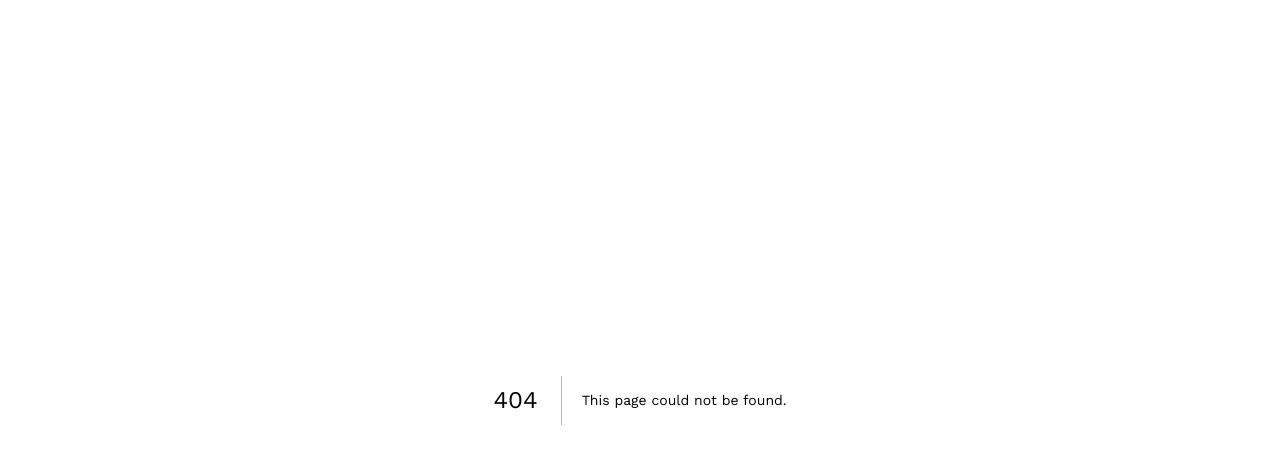
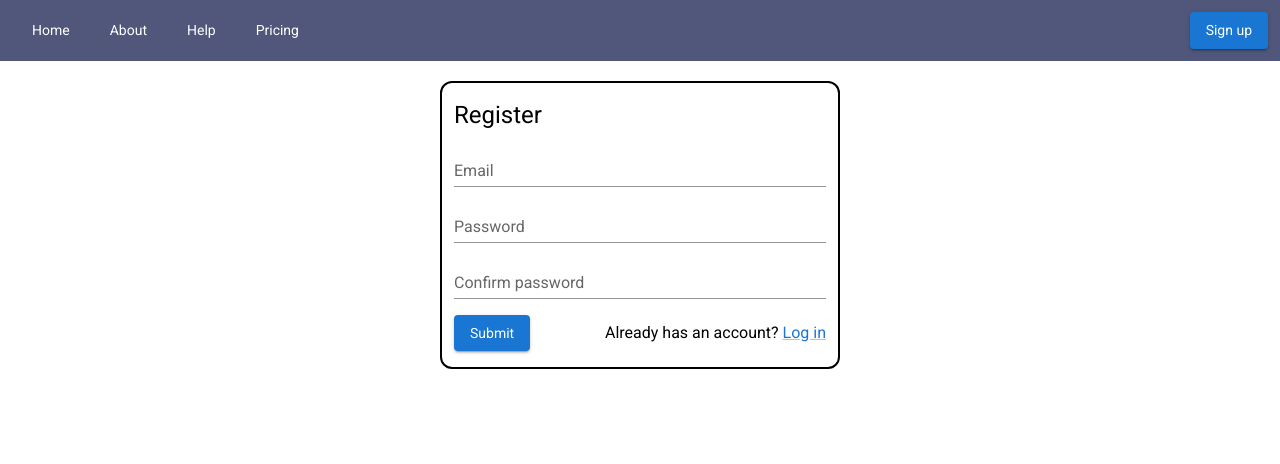
Before and after one commit to ninnroot/artsshaker, a Next.js app: page /register in a window 1280 px wide. Before the commit this address had no page. Shown: the top 464 px of the page. Built offline with nearby package versions, Linux system fonts and the light colour scheme; a web font is replaced by a local one.

Commit message:
installed formik and built a sophisticated (but type-unsafe) input component

```diff
--- a/package.json
+++ b/package.json
@@ -18,10 +18,12 @@
     "@types/react": "18.0.27",
     "@types/react-dom": "18.0.10",
     "eslint-config-next": "13.1.6",
+    "formik": "^2.2.9",
     "next": "13.1.6",
     "react": "18.2.0",
     "react-dom": "18.2.0",
-    "typescript": "4.9.5"
+    "typescript": "4.9.5",
+    "yup": "^1.0.0"
   },
   "devDependencies": {
     "@typescript-eslint/eslint-plugin": "^5.51.0",
--- /dev/null
+++ b/src/components/Layout.tsx
@@ -0,0 +1,12 @@
+import { NavBar } from "./navigation"
+
+const Layout = ( {children}:any ) => {
+    return (
+        <>
+        <NavBar></NavBar>
+        {children}
+        </>
+    )
+}
+
+export default Layout;
--- /dev/null
+++ b/src/components/form/CustomInput.tsx
@@ -0,0 +1,23 @@
+import { StandardTextFieldProps, TextField } from '@mui/material';
+import { FormikProps, useFormikContext } from 'formik';
+import React from 'react';
+interface CustomInputProps extends StandardTextFieldProps {
+  name: string;
+  formik: any;
+}
+
+const CustomInput: React.FunctionComponent<CustomInputProps> = (props) => {
+  return (
+    <>
+      <TextField
+      variant='standard'
+        {...props.formik.getFieldProps(props.name)}
+        error={props.formik.touched[props.name] && Boolean(props.formik.errors[props.name])}
+        helperText={props.formik.touched[props.name] && props.formik.errors[props.name]}
+        {...props}
+      ></TextField>
+    </>
+  );
+};
+
+export default CustomInput;
--- a/src/components/navigation/NavBar.tsx
+++ b/src/components/navigation/NavBar.tsx
@@ -1,32 +1,44 @@
-import { Button, Typography } from "@mui/material";
-import Link from "next/link";
-import React, { useState } from "react";
-import NavItem from "./NavItem";
+import { Button, Typography } from '@mui/material';
+import Link from 'next/link';
+import { useRouter } from 'next/router';
+import React, { useEffect, useState } from 'react';
+import NavItem from './NavItem';
 
 const NavBar: React.FunctionComponent = () => {
-    const [selectedHref, setSelectedHref] = useState("/")
-    const navItems: {href: string, text: string}[] = [
-        {href: "/", text: "Home"},
-        {href: "/about", text: "About"},
-        {href: "/help", text: "Help"},
-        {href: "/pricing", text: "Pricing"},
-    ]
+  const router = useRouter();
+  const [selectedHref, setSelectedHref] = useState(router.pathname);
+
+  useEffect(() => {
+    setSelectedHref(router.pathname)
+  }, [router.pathname])
+
+  const navItems: { href: string; text: string }[] = [
+    { href: '/', text: 'Home' },
+    { href: '/about', text: 'About' },
+    { href: '/help', text: 'Help' },
+    { href: '/pricing', text: 'Pricing' },
+  ];
   return (
-        <nav className='flex items-center flex-wrap justify-between bg-[#50577A] gap-4 p-3 text-white'>
+    <nav className="flex items-center flex-wrap justify-between bg-[#50577A] gap-4 p-3 text-white">
       <div className="flex items-center flex-wrap">
-            {
-                navItems.map(c => (
-                    <NavItem key={c.href} onClick={(_e: any) => setSelectedHref(c.href)} isSelected={c.href===selectedHref} href={c.href}>{c.text}</NavItem>
-                ))
-            }
+        {navItems.map((c) => (
+          <NavItem
+            key={c.href}
+            onClick={(_e: any) => setSelectedHref(c.href)}
+            isSelected={c.href === selectedHref}
+            href={c.href}
+          >
+            {c.text}
+          </NavItem>
+        ))}
       </div>
       <Link href="/register">
-            <Button variant="contained" className="bg-blue rounded-lg text-white">
+        <Button variant="contained">
           <Typography variant="button">Sign up</Typography>
         </Button>
       </Link>
     </nav>
-    )
-}
+  );
+};
 
-export default NavBar
+export default NavBar;
--- a/src/components/navigation/index.tsx
+++ b/src/components/navigation/index.tsx
@@ -1,4 +1,3 @@
-import NavBar from "./NavBar";
+import NavBar from './NavBar';
 
-
-export {NavBar};
+export { NavBar };
--- /dev/null
+++ b/src/components/registration/RegisterForm.tsx
@@ -0,0 +1,50 @@
+import { Button, Input, Link, TextField, Typography } from '@mui/material';
+import { useFormik } from 'formik';
+import React from 'react';
+import * as yup from "yup"
+import CustomInput from '../form/CustomInput';
+
+interface IProps {
+  foo?: string;
+}
+
+const RegisterForm: React.FunctionComponent<IProps> = (props) => {
+    const formik = useFormik({
+        initialValues: {
+            email: "",
+            password:"",
+            confirmPassword: ""
+        },
+        validationSchema: yup.object({
+            email: yup.string().required("This field is required"),
+            password: yup.string(),
+            confirmPassword: yup.string().required("This field is required.").oneOf([yup.ref("password"), ""], "Passwords don't match")
+        }),
+        onSubmit(values) {
+            console.log(values)
+        },
+    })
+  return (
+    <>
+      <div className="flex justify-center w-[100vw]">
+            <form onSubmit={formik.handleSubmit}>
+        <div className="flex flex-col w-[400px]  border-solid border-2 bg-white border-black m-5 p-3 py-4 rounded-xl gap-2">
+
+          <Typography variant="h5">Register</Typography>
+          <CustomInput  label="Email" name='email' formik={formik}></CustomInput>
+          <CustomInput  label="Password" name='password' formik={formik}></CustomInput>
+          <CustomInput  label="Confirm password" name='confirmPassword' formik={formik}></CustomInput>
+
+          <div className='mt-2 flex flex-row justify-between items-center'>
+            <Button variant='contained' type='submit'>Submit</Button>
+            <Typography>Already has an account? <Link href="/login">Log in</Link></Typography>
+
+          </div>
+        </div>
+            </form>
+      </div>
+    </>
+  );
+};
+
+export default RegisterForm;
--- a/src/pages/_app.tsx
+++ b/src/pages/_app.tsx
@@ -1,12 +1,19 @@
+import Layout from '@/components/Layout';
 import '@/styles/globals.css';
-import {
-  createTheme,
-  StyledEngineProvider,
-  ThemeProvider,
-} from '@mui/material';
+import { createTheme, ThemeProvider } from '@mui/material';
+import { NextPage } from 'next';
 import type { AppProps } from 'next/app';
+import { ReactElement, ReactNode } from 'react';
 
-export default function App({ Component, pageProps }: AppProps) {
+export type NextPageWithLayout<P = {}, IP = P> = NextPage<P, IP> & {
+  getLayout?: (page: ReactElement) => ReactNode;
+};
+
+type AppPropsWithLayout = AppProps & {
+  Component: NextPageWithLayout;
+};
+
+export default function App({ Component, pageProps }: AppPropsWithLayout) {
   const theme = createTheme({
     typography: {
       fontFamily: ['Roboto', 'sans-serif'].join(','),
@@ -15,9 +22,13 @@ export default function App({ Component, pageProps }: AppProps) {
       },
     },
   });
-  return (
+
+  const getLayout = Component.getLayout ?? ((page) => page);
+  return getLayout(
     <ThemeProvider theme={theme}>
-      <Component {...pageProps} />
-    </ThemeProvider>
+      <Layout>
+        <Component {...pageProps} />
+      </Layout>
+    </ThemeProvider>,
   );
 }
--- a/src/pages/index.tsx
+++ b/src/pages/index.tsx
@@ -3,7 +3,9 @@ import Head from 'next/head';
 import { Button, Card, Typography } from '@mui/material';
 import Banner from '@/components/Banner';
 import { NavBar } from '@/components/navigation';
-export default function Home() {
+import { NextPageWithLayout } from './_app';
+import { ReactElement } from 'react';
+const Home:NextPageWithLayout = () => {
   return (
     <>
       <Head>
@@ -13,10 +15,10 @@ export default function Home() {
         <link rel="icon" href="/favicon.ico" />
       </Head>
       <main>
-        <NavBar></NavBar>
+
         <Banner
           title="Artsshaker"
-          tagline="Portfolio builder and client manager for artists"
+          tagline="Portfolio builder & client manager for artists"
           btn1={
             <Button variant="contained" className="rounded-lg">
               Get Started
@@ -24,7 +26,9 @@ export default function Home() {
           }
           btn2={
             <Button variant="outlined" className="rounded-lg">
-              <Typography variant='button' className='font-bold'>Tutorial</Typography>
+              <Typography variant="button" className="font-bold">
+                Tutorial
+              </Typography>
             </Button>
           }
         ></Banner>
@@ -32,3 +36,5 @@ export default function Home() {
     </>
   );
 }
+
+export default Home;
--- /dev/null
+++ b/src/pages/register/index.tsx
@@ -0,0 +1,15 @@
+import RegisterForm from "@/components/registration/RegisterForm";
+import React from "react";
+
+const Register: React.FunctionComponent = () => {
+    return (
+        <>
+        <div>
+            <RegisterForm></RegisterForm>
+        </div>
+        </>
+    )
+}
+
+
+export default Register;
--- a/src/styles/globals.css
+++ b/src/styles/globals.css
@@ -8,7 +8,7 @@
   box-sizing: border-box;
   padding: 0;
   margin: 0;
-  font-family: "Work Sans", sans-serif;
+  font-family: 'Work Sans', sans-serif;
 }
 
 html,
```
Also changed, not shown: src/components/navigation/NavItem.tsx (+30 -16 lines), .eslintrc.json, 1 other file (tests, documents, lock files or other folders). Lines whose indentation alone changed are shown as unchanged.
